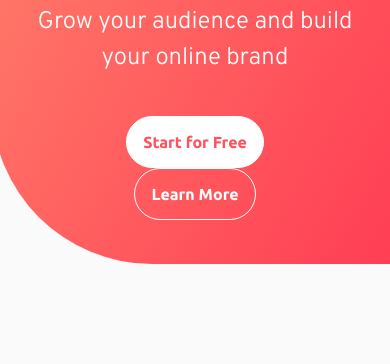
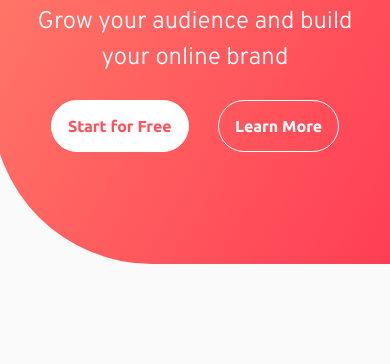
Before and after one commit to tib-source/Blogr-landing-page, a plain HTML site: page index.html in a window 390 px wide. Shown: the part 437-801 px from the top of the page. Drawn offline with Linux system fonts and the light colour scheme.

Commit message:
cta button padding fix for mobile

```diff
--- a/app/scss/style.scss
+++ b/app/scss/style.scss
@@ -61,7 +61,7 @@
         }
 
         .cta{
-            padding: toRem(40);
+            padding: 1.5rem;
 
             button{
                 margin: 0 0.8em;
```
Also changed, not shown: app/scss/style.css, 1 other file.
